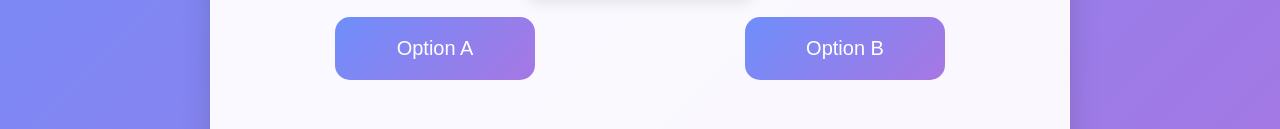
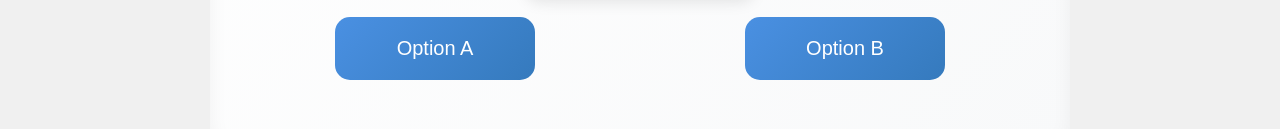
Before and after one commit to genesis1tech/quiz_qr_demo, a plain HTML site: page index.html in a window 1280 px wide. Shown: the part 520-649 px from the top of the page. Drawn offline with Linux system fonts and the light colour scheme.

Commit message:
Update index.html

```diff
--- a/index.html
+++ b/index.html
@@ -9,18 +9,17 @@
             display: flex;
             justify-content: center;
             align-items: center;
-            background: linear-gradient(135deg, #6e8efb, #a777e3);
+            background-color: #f0f0f0;
         }
 
         .screen {
             width: 800px;
             height: 480px;
-            background: rgba(255, 255, 255, 0.95);
+            background: linear-gradient(135deg, #ffffff, #f8f9fa);
             border-radius: 20px;
             padding: 30px;
             text-align: center;
-            box-shadow: 0 10px 30px rgba(0,0,0,0.15);
-            backdrop-filter: blur(10px);
+            box-shadow: inset 0 0 20px rgba(0,0,0,0.05);
         }
 
         .quiz-screen {
@@ -39,6 +38,7 @@
             justify-content: center;
             color: #2d3748;
             font-weight: 600;
+            text-shadow: 1px 1px 0 rgba(255,255,255,0.5);
         }
 
         .buttons {
@@ -53,7 +53,7 @@
             font-size: 20px;
             border: none;
             border-radius: 15px;
-            background: linear-gradient(135deg, #6e8efb, #a777e3);
+            background: linear-gradient(135deg, #4a90e2, #357abd);
             color: white;
             cursor: pointer;
             min-width: 200px;
@@ -63,7 +63,7 @@
 
         button:hover {
             transform: translateY(-2px);
-            box-shadow: 0 5px 15px rgba(0,0,0,0.2);
+            box-shadow: 0 5px 15px rgba(0,0,0,0.1);
         }
 
         .thank-you {
```
